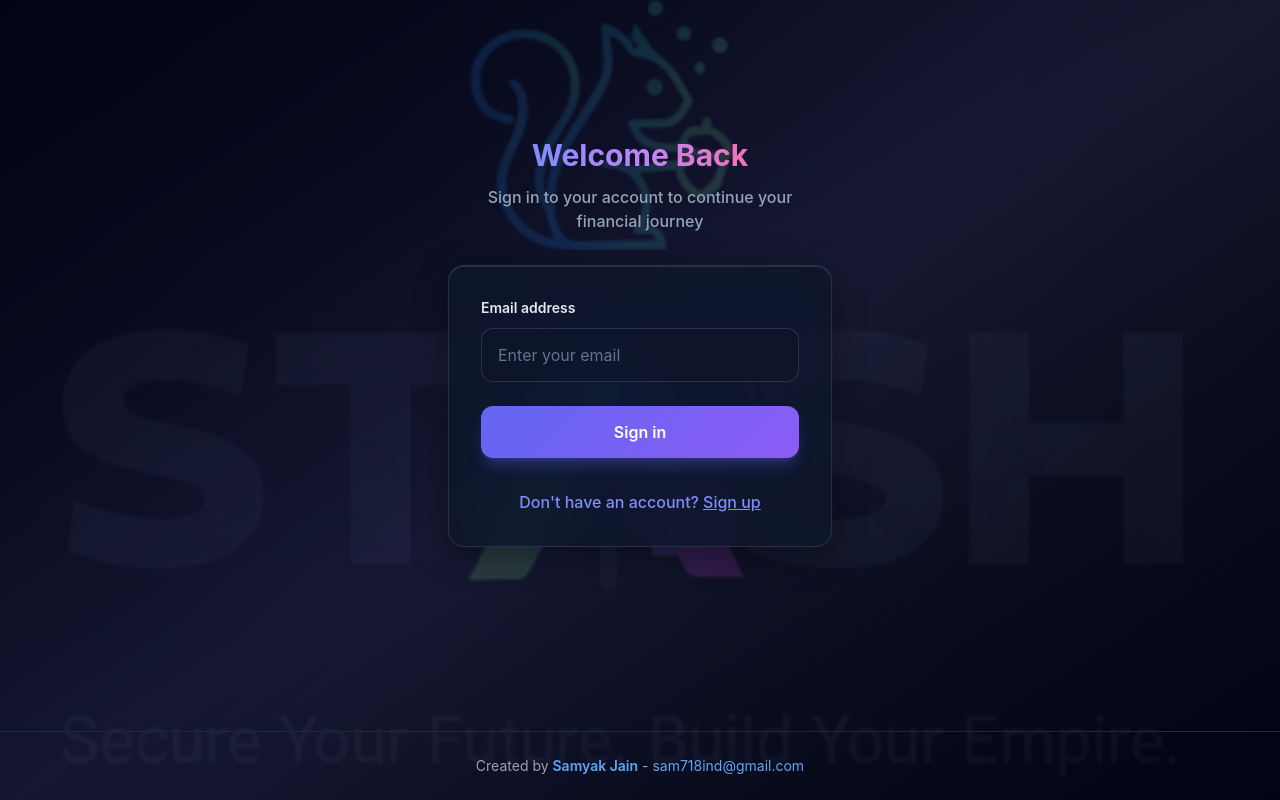
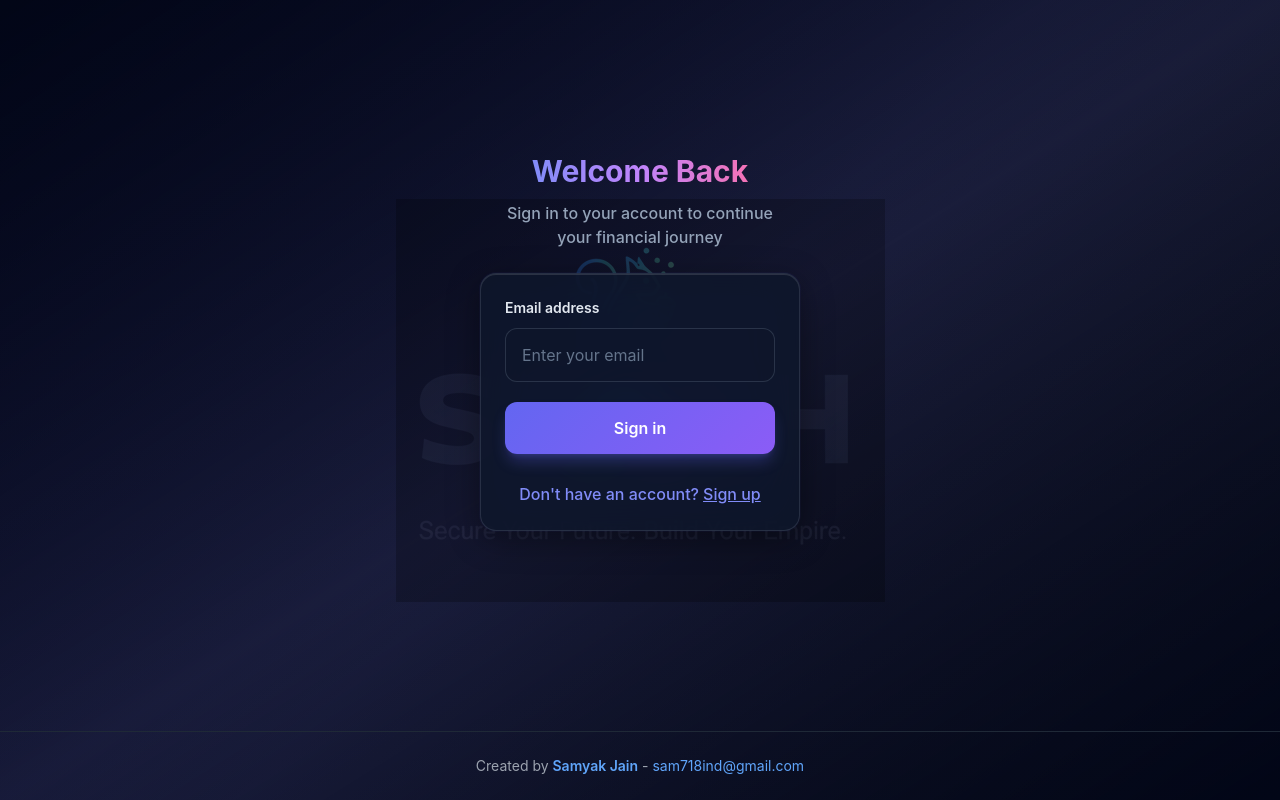
Before and after one commit to samyak555/Stash, a React (Vite) app in the folder frontend/: page /login in a window 1280 px wide. Built offline with nearby package versions, Linux system fonts and the light colour scheme; no server answers.

Commit message:
Improve login page - Fit logo properly, increase clarity, make login box smaller

```diff
--- a/frontend/src/components/Logo.jsx
+++ b/frontend/src/components/Logo.jsx
@@ -11,16 +11,17 @@ const Logo = ({ size = 'default', className = '', showText = true, fullPage = fa
 
   if (fullPage) {
     return (
-      <div className="fixed inset-0 flex items-center justify-center pointer-events-none z-0" style={{ opacity: 0.15 }}>
+      <div className="fixed inset-0 flex items-center justify-center pointer-events-none z-0" style={{ opacity: 0.22 }}>
         <img
           src="/logo.png"
           alt="Stash"
-          className="object-cover"
+          className="object-contain"
           style={{
-            width: '100vw',
-            height: '100vh',
-            objectFit: 'cover',
-            filter: 'drop-shadow(0 0 200px rgba(99, 102, 241, 0.4))'
+            maxWidth: '85vw',
+            maxHeight: '85vh',
+            width: 'auto',
+            height: 'auto',
+            objectFit: 'contain'
           }}
           onError={(e) => {
             e.target.style.display = 'none';
--- a/frontend/src/pages/Login.jsx
+++ b/frontend/src/pages/Login.jsx
@@ -49,7 +49,7 @@ const Login = ({ setUser }) => {
 
       {/* Main Content */}
       <div className="flex-1 flex items-center justify-center py-4 sm:py-12 px-4 sm:px-6 lg:px-8 relative z-10">
-        <div className="max-w-sm w-full space-y-6 sm:space-y-8 animate-fade-in">
+        <div className="max-w-xs w-full space-y-5 sm:space-y-6 animate-fade-in">
           <div className="text-center animate-slide-up">
             <h2 className="text-center text-2xl sm:text-3xl font-bold text-white mb-3">
               <span className="bg-gradient-to-r from-indigo-400 via-purple-400 to-pink-400 bg-clip-text text-transparent">
@@ -61,7 +61,7 @@ const Login = ({ setUser }) => {
             </p>
           </div>
 
-          <form className="mt-6 sm:mt-8 space-y-5 sm:space-y-6 glass-light p-6 sm:p-8 rounded-2xl shadow-2xl border border-slate-700/30 backdrop-blur-xl" onSubmit={handleSubmit}>
+          <form className="mt-4 sm:mt-6 space-y-4 sm:space-y-5 glass-light p-5 sm:p-6 rounded-2xl shadow-2xl border border-slate-700/30 backdrop-blur-xl" onSubmit={handleSubmit}>
             <div className="space-y-5">
               <div>
                 <label htmlFor="email" className="block text-sm font-semibold text-slate-200 mb-2.5">
```
